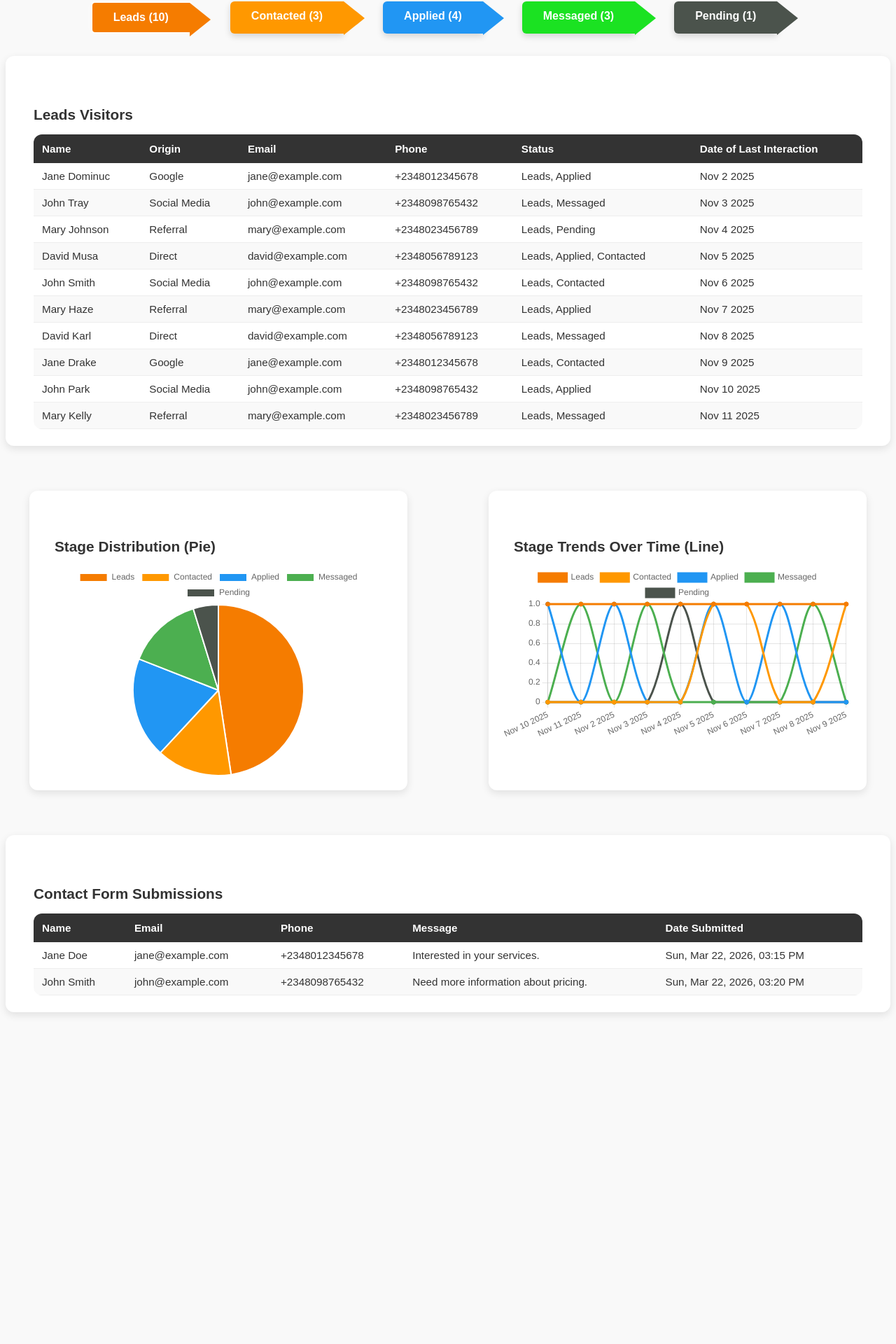
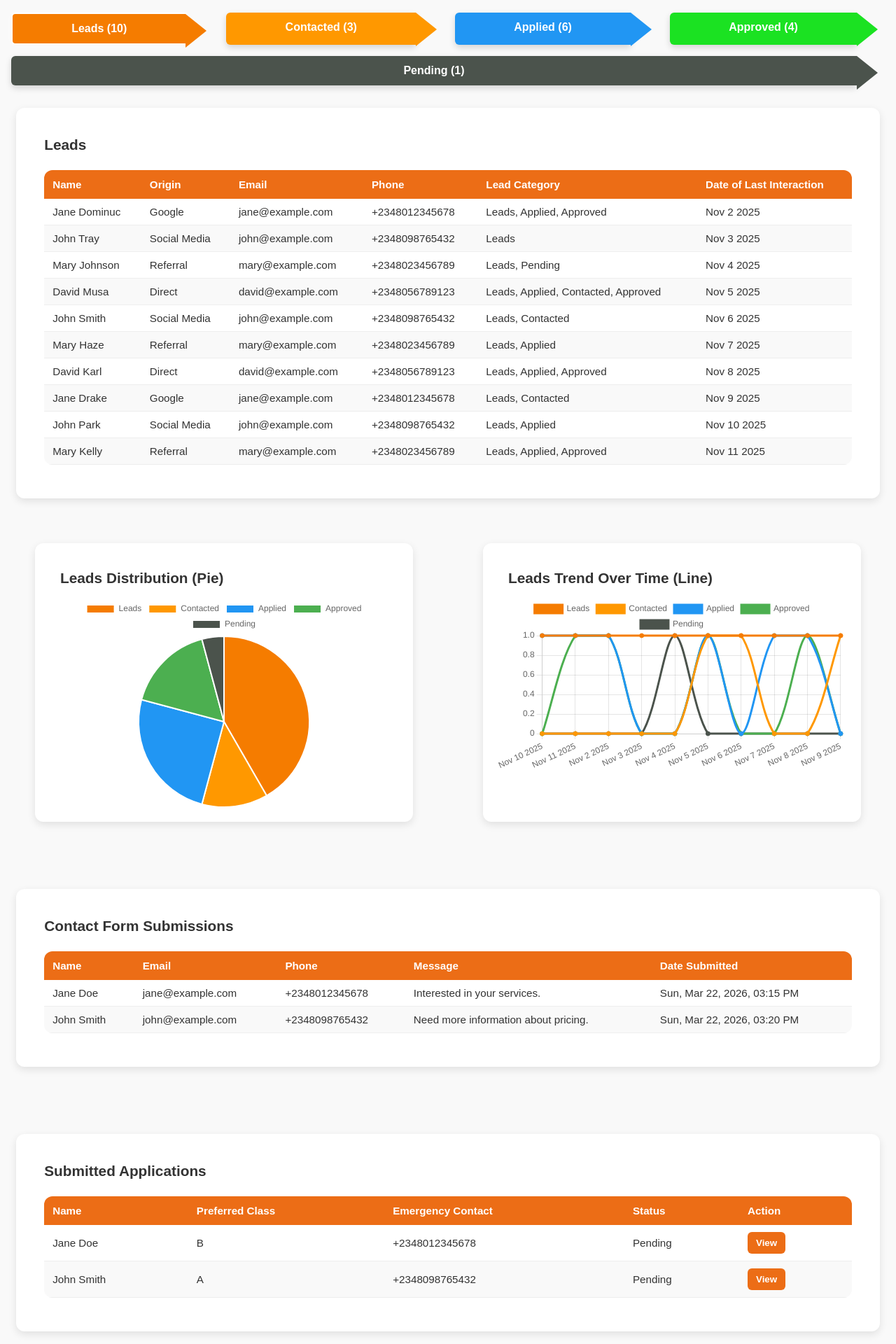
Before and after one commit to Chukseo/cdladmind, a React (Create React App) app: page /contact in a window 1280 px wide. Shown: the part 82-2002 px from the top of the page at 70% size. Before the commit the page ends 1560 px from the top, so only its background shows below. Built offline with nearby package versions, Linux system fonts and the light colour scheme.

Commit message:
mobile vie

```diff
--- a/src/App.js
+++ b/src/App.js
@@ -3,6 +3,7 @@ import { BrowserRouter as Router } from "react-router-dom";
 import Navbar from "./components/Navbar";
 import Dashboard from "./components/Dasboard";
 import ContactForm from "./components/ContactForm";
+import ApplicationDashboard from "./components/Appplication";
 // import Hero from "./components/Hero";
 // import Footer from "./components/Footer";
 // import Home from "./pages/Home";
@@ -23,6 +24,7 @@ function App() {
       </main> */}
       <Dashboard />
       <ContactForm />
+      <ApplicationDashboard />
       {/* <Footer /> */}
     </Router>
   );
--- /dev/null
+++ b/src/components/Appplication.jsx
@@ -0,0 +1,108 @@
+import React, { useState } from "react";
+import "./Dashboard.css";
+
+const ApplicationDashboard = () => {
+  const [applications, setApplications] = useState([
+    {
+      id: 1,
+      name: "Jane Doe",
+      preferredClass: "B",
+      emergencyContact: "+2348012345678",
+      details: "Jane is applying for advanced Truck Driving. She has prior experience in basic truck operation.",
+      approved: false
+    },
+    {
+      id: 2,
+      name: "John Smith",
+      preferredClass: "A",
+      emergencyContact: "+2348098765432",
+      details: "John is interested in basic truck driving. He has a strong background in Truck Driving.",
+      approved: false
+    }
+  ]);
+
+  const [selectedApp, setSelectedApp] = useState(null);
+
+  const handleApprove = (id) => {
+    setApplications(applications.map(app =>
+      app.id === id ? { ...app, approved: true } : app
+    ));
+    alert("Application approved!");
+    setSelectedApp(null);
+  };
+
+  return (
+    <div className="dashboard">
+      <section className="card">
+        <h2>Submitted Applications</h2>
+        <div className="table-wrapper">
+          <table className="styled-table">
+            <thead>
+              <tr>
+                <th>Name</th>
+                <th>Preferred Class</th>
+                <th>Emergency Contact</th>
+                <th>Status</th>
+                <th>Action</th>
+              </tr>
+            </thead>
+            <tbody>
+              {applications.map(app => (
+                <tr key={app.id}>
+                  <td>{app.name}</td>
+                  <td>{app.preferredClass}</td>
+                  <td>{app.emergencyContact}</td>
+                  <td>{app.approved ? "Approved" : "Pending"}</td>
+                  <td>
+                    <button
+                      className="contact-btn"
+                      onClick={() => setSelectedApp(app)}
+                    >
+                      View
+                    </button>
+                  </td>
+                </tr>
+              ))}
+              {applications.length === 0 && (
+                <tr>
+                  <td colSpan="5" style={{ textAlign: "center" }}>
+                    No applications submitted
+                  </td>
+                </tr>
+              )}
+            </tbody>
+          </table>
+        </div>
+      </section>
+
+      {/* Modal for applicant details */}
+      {selectedApp && (
+        <div className="modal-overlay" onClick={() => setSelectedApp(null)}>
+          <div className="modal" onClick={e => e.stopPropagation()}>
+            <h3>Applicant Details</h3>
+            <p><strong>Name:</strong> {selectedApp.name}</p>
+            <p><strong>Preferred Class:</strong> {selectedApp.preferredClass}</p>
+            <p><strong>Emergency Contact:</strong> {selectedApp.emergencyContact}</p>
+            <p><strong>Details:</strong> {selectedApp.details}</p>
+            <div style={{ display: "flex", gap: "1rem", marginTop: "1rem", flexWrap: "wrap" }}>
+              <button
+                className="contact-btn"
+                onClick={() => handleApprove(selectedApp.id)}
+              >
+                Approve Application
+              </button>
+              <button
+                className="contact-btn close-btn"
+                onClick={() => setSelectedApp(null)}
+              >
+                Close
+              </button>
+            </div>
+          </div>
+        </div>
+      )}
+    </div>
+  );
+};
+
+export default ApplicationDashboard;
--- a/src/components/ContactForm.jsx
+++ b/src/components/ContactForm.jsx
@@ -3,7 +3,7 @@ import "./Dashboard.css";
 
 const AdminDashboard = () => {
   // Example submissions (you can replace with real data or props)
-  const [submissions, setSubmissions] = useState([
+  const [submissions] = useState([
     {
       name: "Jane Doe",
       email: "jane@example.com",
--- a/src/components/Dasboard.jsx
+++ b/src/components/Dasboard.jsx
@@ -30,16 +30,16 @@ const Dashboard = () => {
 
   useEffect(() => {
     setVisitors([
-      { id: 1, name: "Jane Dominuc", origin: "Google", email: "jane@example.com", phone: "+2348012345678", stages: ["Leads", "Applied"], date: "Nov 2 2025" },
-      { id: 2, name: "John Tray", origin: "Social Media", email: "john@example.com", phone: "+2348098765432", stages: ["Leads", "Messaged"], date: "Nov 3 2025" },
+      { id: 1, name: "Jane Dominuc", origin: "Google", email: "jane@example.com", phone: "+2348012345678", stages: ["Leads", "Applied", "Approved"], date: "Nov 2 2025" },
+      { id: 2, name: "John Tray", origin: "Social Media", email: "john@example.com", phone: "+2348098765432", stages: ["Leads"], date: "Nov 3 2025" },
       { id: 3, name: "Mary Johnson", origin: "Referral", email: "mary@example.com", phone: "+2348023456789", stages: ["Leads", "Pending"], date: "Nov 4 2025" },
-      { id: 4, name: "David Musa", origin: "Direct", email: "david@example.com", phone: "+2348056789123", stages: ["Leads", "Applied", "Contacted"], date: "Nov 5 2025" },
+      { id: 4, name: "David Musa", origin: "Direct", email: "david@example.com", phone: "+2348056789123", stages: ["Leads", "Applied", "Contacted", "Approved"], date: "Nov 5 2025" },
       { id: 5, name: "John Smith", origin: "Social Media", email: "john@example.com", phone: "+2348098765432", stages: ["Leads", "Contacted"], date: "Nov 6 2025" },
       { id: 6, name: "Mary Haze", origin: "Referral", email: "mary@example.com", phone: "+2348023456789", stages: ["Leads", "Applied"], date: "Nov 7 2025" },
-      { id: 7, name: "David Karl", origin: "Direct", email: "david@example.com", phone: "+2348056789123", stages: ["Leads", "Messaged"], date: "Nov 8 2025" },
+      { id: 7, name: "David Karl", origin: "Direct", email: "david@example.com", phone: "+2348056789123", stages: ["Leads", "Applied", "Approved"], date: "Nov 8 2025" },
       { id: 8, name: "Jane Drake", origin: "Google", email: "jane@example.com", phone: "+2348012345678", stages: ["Leads", "Contacted"], date: "Nov 9 2025" },
       { id: 9, name: "John Park", origin: "Social Media", email: "john@example.com", phone: "+2348098765432", stages: ["Leads", "Applied"], date: "Nov 10 2025" },
-      { id: 10, name: "Mary Kelly", origin: "Referral", email: "mary@example.com", phone: "+2348023456789", stages: ["Leads", "Messaged"], date: "Nov 11 2025" }
+      { id: 10, name: "Mary Kelly", origin: "Referral", email: "mary@example.com", phone: "+2348023456789", stages: ["Leads", "Applied", "Approved"], date: "Nov 11 2025" }
     ]);
   }, []);
 
@@ -47,7 +47,7 @@ const Dashboard = () => {
     { name: "Leads", color: "#f57c00" },
     { name: "Contacted", color: "#ff9800" },
     { name: "Applied", color: "#2196f3" },
-    { name: "Messaged", color: "#4caf50" },
+    { name: "Approved", color: "#4caf50" },
     { name: "Pending", color: "#4b534c" }
   ];
 
@@ -106,7 +106,7 @@ const Dashboard = () => {
 
       {/* Visitor details */}
       <section className="card">
-        <h2>{selectedStage} Visitors</h2>
+        <h2>{selectedStage} </h2>
         <div className="table-wrapper">
           <table className="styled-table">
             <thead>
@@ -115,7 +115,7 @@ const Dashboard = () => {
                 <th>Origin</th>
                 <th>Email</th>
                 <th>Phone</th>
-                <th>Status</th>
+                <th>Lead Category</th>
                 <th>Date of Last Interaction</th>
               </tr>
             </thead>
@@ -143,12 +143,12 @@ const Dashboard = () => {
       {/* Charts */}
       <div className="charts">
         <section className="card">
-          <h2>Stage Distribution (Pie)</h2>
+          <h2>Leads Distribution (Pie)</h2>
           <Pie data={pieData} />
         </section>
 
         <section className="card">
-          <h2>Stage Trends Over Time (Line)</h2>
+          <h2>Leads Trend Over Time (Line)</h2>
           <Line data={lineData} />
         </section>
       </div>
--- a/src/components/Dashboard.css
+++ b/src/components/Dashboard.css
@@ -1,24 +1,34 @@
+/* General dashboard container */
+.dashboard {
+  width: 100%;
+  padding: 1rem;
+  box-sizing: border-box;
+}
+
+/* Pipeline header */
 .pipeline-header {
   display: flex;
-  flex-wrap: wrap;          /* allow wrapping on small screens */
+  flex-wrap: wrap;
   justify-content: center;
-  gap: 1rem;                /* consistent spacing */
+  gap: 1rem;
   margin: 2rem 0;
 }
 
 .pipeline-stage {
   position: relative;
+  flex: 1 1 auto;
+  min-width: 140px;
+  text-align: center;
   padding: 12px 30px;
-  border-radius: 6px 0 0 6px; /* rounded left side */
+  border-radius: 6px 0 0 6px;
   color: #fff;
   font-weight: 600;
   cursor: pointer;
   transition: all 0.3s ease;
   box-shadow: 0 4px 10px rgba(0,0,0,0.15);
-  margin-right: 40px; /* spacing for arrow */
+  margin-right: 40px;
 }
 
-/* Arrow connector */
 .pipeline-stage::after {
   content: "";
   position: absolute;
@@ -31,20 +41,18 @@
   border-left: 30px solid;
 }
 
-/* Hover effect */
 .pipeline-stage:hover {
   transform: translateY(-3px);
   box-shadow: 0 6px 14px rgba(0,0,0,0.2);
   opacity: 0.95;
 }
 
-/* Active stage */
 .pipeline-stage.active {
   border: 2px solid #fff;
   box-shadow: 0 0 12px rgba(255,255,255,0.6);
 }
 
-/* Different colors per stage */
+/* Stage colors */
 .pipeline-stage.leads { background: #f57c00; }
 .pipeline-stage.leads::after { border-left-color: #f57c00; }
 
@@ -54,17 +62,18 @@
 .pipeline-stage.applied { background: #2196f3; }
 .pipeline-stage.applied::after { border-left-color: #2196f3; }
 
-.pipeline-stage.messaged { background: #1be222; color: #fff; }
-.pipeline-stage.messaged::after { border-left-color: #1be222; }
+.pipeline-stage.approved { background: #1be222; color: #fff; }
+.pipeline-stage.approved::after { border-left-color: #1be222; }
 
 .pipeline-stage.pending { background: #4b534c; color: #fff; }
 .pipeline-stage.pending::after { border-left-color: #4b534c; }
 
-
+/* Table wrapper */
 .table-wrapper {
-  margin: 1.5rem auto;       /* center and add vertical spacing */
-  padding: 0 1rem;           /* horizontal breathing room */
-  max-width: 95%;            /* prevent table from stretching edge-to-edge */
+  margin: 1.5rem auto;
+  padding: 0 1rem;
+  max-width: 100%;
+  overflow-x: auto; /* allow scroll on small screens */
 }
 
 /* Table styling */
@@ -74,11 +83,12 @@
   font-size: 0.95rem;
   border-radius: 12px;
   overflow: hidden;
-  margin: 0 auto;            /* center table inside wrapper */
+  margin: 0 auto;
+  min-width: 650px; /* ensure all columns including Action are visible */
 }
 
 .styled-table th {
-  background: #333;
+  background: #EC6D16;
   color: #fff;
   padding: 12px;
   text-align: left;
@@ -98,31 +108,26 @@
   transition: background 0.3s ease;
 }
 
-/* Card section wrapper */
+/* Card wrapper */
 .card {
   max-width: 95%;
-  margin: 2rem auto;          /* center card on page */
-  padding: 1rem;
+  margin: 2rem auto;
+  padding: 1.5rem;
+  background: #fff;
+  border-radius: 12px;
+  box-shadow: 0 4px 12px rgba(0,0,0,0.1);
 }
 
-/* Align h2 with table */
 .card h2 {
-  margin: 3rem 0 1rem 0;         /* spacing below heading */
-  text-align: left;           /* align with table columns */
-  padding-left: 1rem;         /* same horizontal padding as table */
-  font-size: 1.2rem;
+  margin-bottom: 1rem;
+  text-align: left;
+  padding-left: 1rem;
+  font-size: 1.3rem;
   font-weight: 600;
   color: #333;
 }
 
-/* Table wrapper spacing */
-.table-wrapper {
-  margin: 0 auto;             /* center table */
-  padding: 0 1rem;            /* horizontal breathing room */
-  max-width: 100%;
-}
-
-
+/* Contact form */
 .contact-card {
   max-width: 800px;
   margin: 2rem auto;
@@ -163,38 +168,73 @@
   outline: none;
 }
 
-.card {
-  max-width: 95%;
-  margin: 2rem auto;
-  padding: 1.5rem;
-  background: #fff;
-  border-radius: 12px;
-  box-shadow: 0 4px 12px rgba(0,0,0,0.1);
+/* Buttons */
+.contact-btn {
+  background: #EC6D16;
+  color: #fff;
+  border: none;
+  padding: 8px 12px;
+  border-radius: 6px;
+  font-weight: bold;
+  cursor: pointer;
+  transition: background 0.3s ease;
+  white-space: nowrap; /* prevent wrapping */
+  display: inline-block; /* ensure button renders */
 }
 
-.card h2 {
+.contact-btn:hover {
+  background: #e9a67a;
+}
+
+/* Modal overlay */
+.modal-overlay {
+  position: fixed;
+  top: 0;
+  left: 0;
+  width: 100%;
+  height: 100%;
+  background: rgba(0,0,0,0.5);
+  display: flex;
+  justify-content: center;
+  align-items: center;
+}
+
+.modal {
+  background: #fff;
+  padding: 2rem;
+  border-radius: 12px;
+  max-width: 500px;
+  width: 90%;
+  box-shadow: 0 4px 12px rgba(0,0,0,0.2);
+}
+
+.modal h3 {
   margin-bottom: 1rem;
-  text-align: left;
-  padding-left: 1rem;
-  font-size: 1.3rem;
-  font-weight: 600;
   color: #333;
 }
 
-
-
-/* Responsive adjustments */
-@media (max-width: 768px) {
-  .table-wrapper {
-    max-width: 100%;         /* full width on small screens */
-    padding: 0.5rem;         /* tighter padding */
-  }
-
-  .styled-table {
-    font-size: 0.8rem;
-  }
+.modal p {
+  margin: 0.5rem 0;
 }
 
+.modal button {
+  padding: 10px 16px;
+  border-radius: 6px;
+  font-weight: bold;
+  cursor: pointer;
+}
+
+.modal .contact-btn {
+  background: #4caf50; /* green for approve */
+  color: #fff;
+  border: none;
+}
+
+.modal .contact-btn:hover {
+  background: #388e3c;
+}
+
+/* Charts */
 .charts {
   display: flex;
   flex-wrap: wrap;
@@ -204,7 +244,7 @@
 }
 
 .charts .card {
-  flex: 1 1 400px;
+  flex: 1 1 300px;
   max-width: 500px;
   padding: 20px;
   border-radius: 12px;
@@ -216,10 +256,13 @@
   max-height: 300px;
 }
 
+/* 📱 Tablet adjustments */
+@media (max-width: 768px) {
 
-
-/* 📱 Mobile adjustments */
-@media (max-width: 768px) {
+  .styled-table {
+    font-size: 0.8rem;
+    min-width: 550px; /* keep action column visible */
+  }
   .pipeline-header {
     flex-direction: column;
     align-items: stretch;
@@ -231,10 +274,72 @@
   }
 
   .pipeline-stage::after {
-    display: none;            /* hide arrows on small screens */
+    display: none;
   }
 
   .styled-table {
     font-size: 0.8rem;
+    min-width: unset;
+  }
+
+  .card {
+    padding: 1rem;
+  }
+
+  .contact-btn {
+    font-size: 0.75rem;
+    padding: 6px 10px;
+  }
+
+  .modal {
+    width: 95%;
+    padding: 1rem;
+  }
+
+}
+
+/* 📱 Extra small screens */
+@media (max-width: 480px) {
+  .styled-table {
+    font-size: 0.75rem;
+  }
+
+  .styled-table th,
+  .styled-table td {
+    padding: 8px;
+  }
+
+  .card h2 {
+    font-size: 1rem;
+    padding-left: 0.5rem;
+  }
+
+  .contact-form input,
+  .contact-form textarea {
+    font-size: 0.85rem;
+  }
+
+  .contact-btn {
+    width: 100%; /* full-width buttons for easier tapping */
+  }
+
+   .styled-table {
+    font-size: 0.75rem;
+    min-width: 450px; /* ensure action column still shows */
+  }
+
+  .styled-table th,
+  .styled-table td {
+    padding: 8px;
+  }
+
+  .card h2 {
+    font-size: 1rem;
+    padding-left: 0.5rem;
+  }
+
+  .contact-btn {
+    width: 100%; /* full width for easier tapping */
+    text-align: center;
   }
 }
--- a/src/components/Navbar.css
+++ b/src/components/Navbar.css
@@ -44,7 +44,7 @@
 
 /* Contact button */
 .contact-btn {
-  background: #c62828;
+  background: #EC6D16;
   color: #fff;
   border: none;
   padding: 8px 16px;
```
Also changed, not shown: 11 other files (tests, documents, lock files or other folders).
